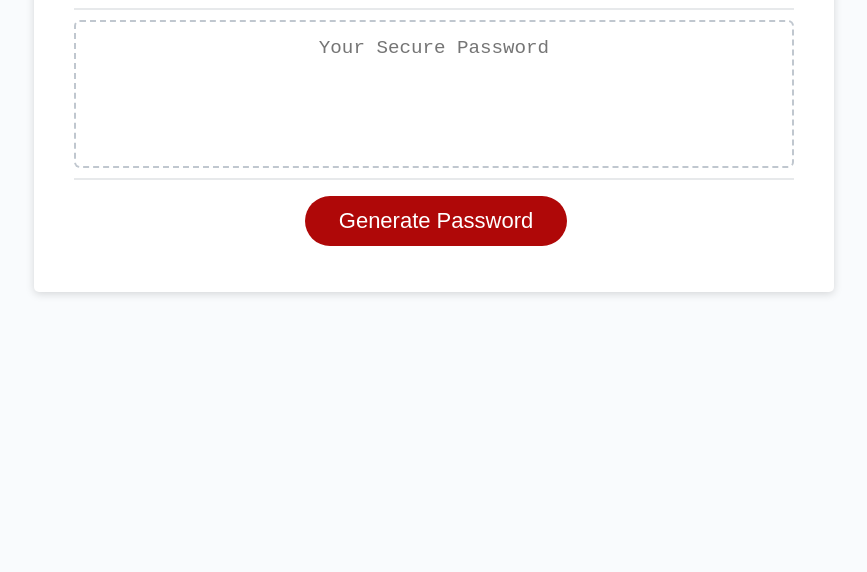
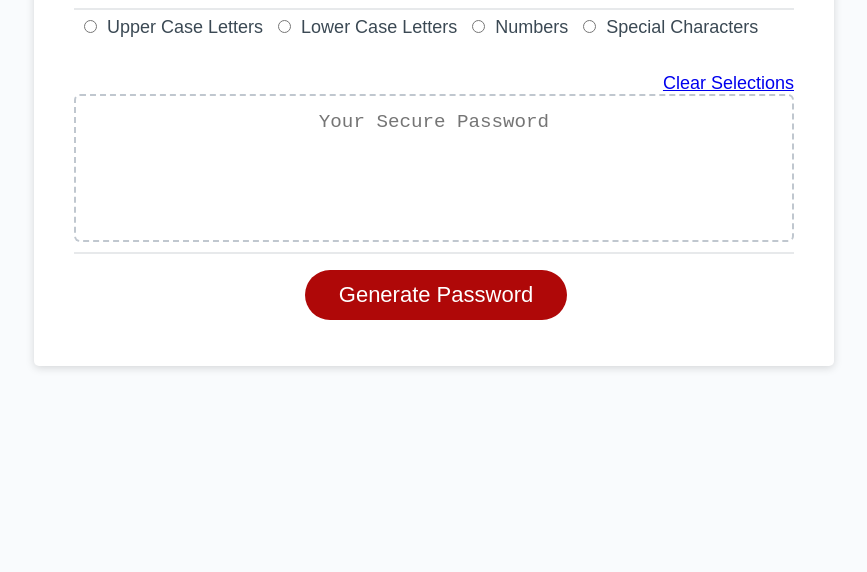
Before and after one commit to vbmisra/password-generator, a plain HTML site: page index.html in a window 1280 px wide. Shown: the part 228-800 px from the top of the page, without its empty margins (206-1073 px from the left). Drawn offline with Linux system fonts and the light colour scheme.

Commit message:
uploading changes to index, script and style

```diff
--- a/index.html
+++ b/index.html
@@ -16,6 +16,13 @@
         <div class="card-header">
           <h2>Generate a Password</h2>
         </div>
+        <div>
+          <label><input class="option" type="radio" id="upCase">Upper Case Letters</label>
+          <label><input class="option" type="radio" id="lowCase">Lower Case Letters</label>
+          <label><input class="option" type="radio" id="numbers">Numbers</label>
+          <label><input class="option" type="radio" id="spec-char">Special Characters</label>
+          <a href="#" id="clear">Clear Selections</a>
+        </div>
         <div class="card-body">
           <textarea
             readonly
--- a/script.js
+++ b/script.js
@@ -1,3 +1,10 @@
+document.getElementById("clear").addEventListener("click", function () {
+  ["upCase", "lowCase", "numbers", "spec-char"].forEach(function(id) {
+    document.getElementById(id).checked = false;
+  });
+  return false;
+})
+
 // Assignment Code
 var generateBtn = document.querySelector("#generate");
 
@@ -6,6 +13,10 @@ var specialChar = ["!", '"', "#", "$", "%", "&", "'", "(", ")", "*", "+", ",", "
 var char = ["a", "b", "c", "d", "e", "f", "g", "h", "i", "j", "k", "l", "m", "n", "o", "p", "q",
 "r", "s", "t", "u", "v", "w", "x", "y", "z"];
 var num = ["0", "1", "2", "3", "4", "5", "6", "7", "8", "9"];
+
+//var passGen = window.confirm("Choose password options, then click generate password")
+
+
 
 // function to generate password based on user inputs
 // concatenate variables above based on user choices
@@ -18,9 +29,7 @@ function generatePassword() {
 function writePassword() {
   var password = generatePassword();
   var passwordText = document.querySelector("#password");
-
   passwordText.value = password;
-
 }
 
 // Add event listener to generate button
--- a/style.css
+++ b/style.css
@@ -40,6 +40,20 @@ header {
   margin: 0 auto;
   max-width: 800px;
   padding: 30px 40px;
+}
+
+.option {
+  margin: 10px;
+}
+
+#clear {
+  margin-top: 30px;
+  float: right;
+}
+
+input[type="radio"].option:hover {
+  cursor: pointer;
+  border: 2px solid black;
 }
 
 .card-header::after {
```
